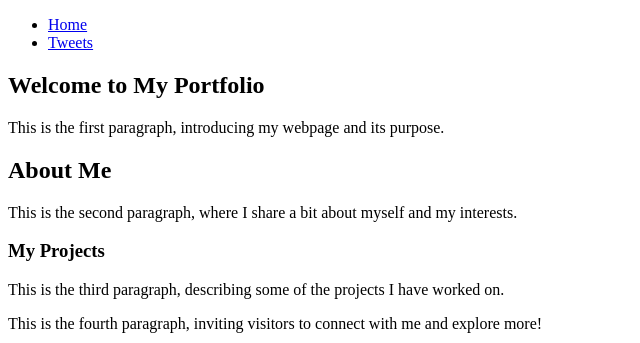
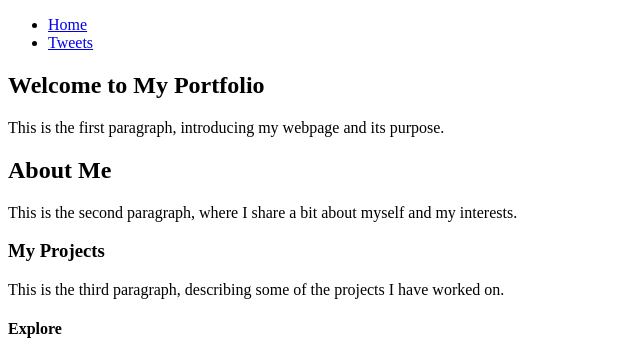
Before and after one commit to elvismwania/My_First_Portfolio, a plain HTML site: page html_basic/index.html in a window 1280 px wide. Shown: the top 343 px of the page, without its empty margins (0-640 px from the left). Drawn offline with Linux system fonts and the light colour scheme.

Commit message:
Update index.html

```diff
--- a/html_basic/index.html
+++ b/html_basic/index.html
@@ -21,6 +21,7 @@
             <p>This is the second paragraph, where I share a bit about myself and my interests.</p>
             <h3>My Projects</h3>
             <p>This is the third paragraph, describing some of the projects I have worked on.</p>
+            <h4>Explore</h4>
             <p>This is the fourth paragraph, inviting visitors to connect with me and explore more!</p>
             <a href="https://www.google.com" target="_blank">
                 <img src="https://i.ibb.co/gTDZZT8/ALX-Logo-07.png" alt="ALX Logo" style="width:200px;height:auto;">
```
